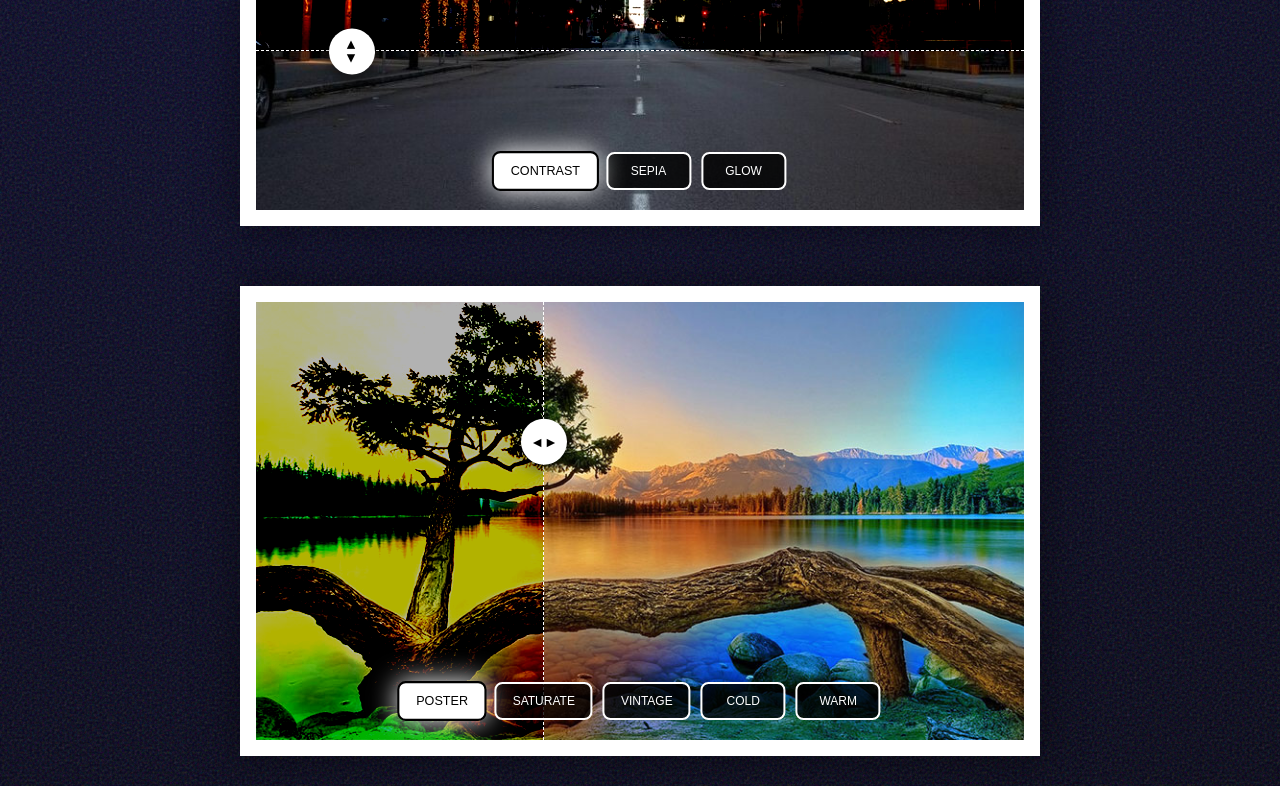
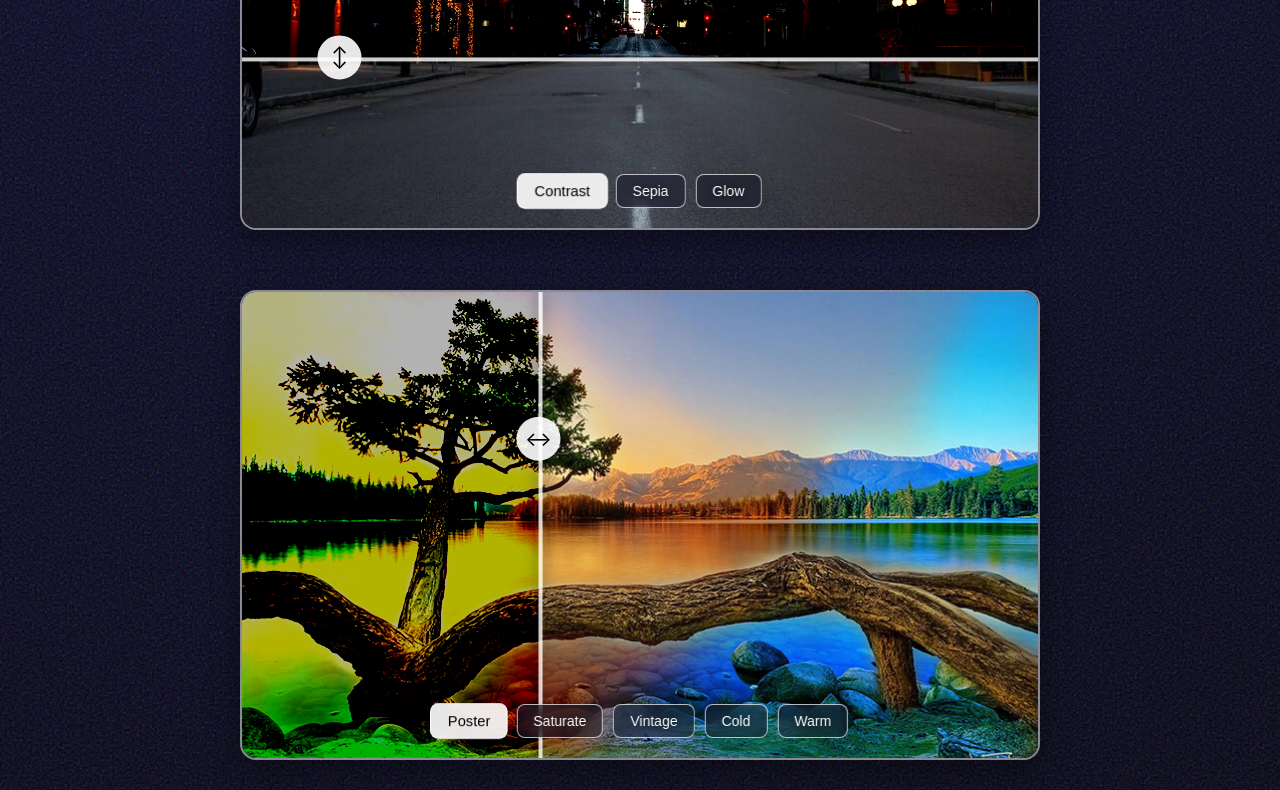
Before and after one commit to alekstar79/comparison-slider, a website built with Vite: page index.html in a window 1280 px wide. Shown: the part 963-1753 px from the top of the page. Built offline with nearby package versions, Linux system fonts and the light colour scheme.

Commit message:
update-2.0

```diff
--- a/src/ComparisonSlider.ts
+++ b/src/ComparisonSlider.ts
@@ -36,7 +36,7 @@ export class ComparisonSlider
     this.filterEngine = new FilterEngine(originalCanvas, filteredCanvas, this.originalImage)
     this.filterEngine.applyFilter(initialFilter)
 
-    this.dragController = new DragController(covered, direction)
+    this.dragController = new DragController(this.container, direction)
     this.resetPosition()
 
     new UiController(filterButtons, this.filterEngine)
--- a/src/DragController.ts
+++ b/src/DragController.ts
@@ -1,9 +1,10 @@
 export class DragController {
   private readonly container: HTMLElement
-  private readonly handle: HTMLElement
+  private readonly covered: HTMLElement
+  private readonly handleGrip: HTMLElement
+  private readonly handleLine: HTMLElement
   private readonly direction: 'horizontal' | 'vertical'
   private readonly filteredCanvas: HTMLCanvasElement
-  private readonly border: HTMLElement
 
   private isDragging = false
   private animationFrameId: number | null = null
@@ -13,26 +14,32 @@ export class DragController {
 
   constructor(container: HTMLElement, direction: 'horizontal' | 'vertical') {
     this.container = container
-    this.filteredCanvas = container.querySelector('.filtered-canvas')!
-    this.handle = container.querySelector('.handle')!
-    this.border = container.querySelector('.dashed-border')!
+    this.covered = container.querySelector('.covered')!
+    this.filteredCanvas = this.covered.querySelector('.filtered-canvas')!
+    this.handleGrip = container.querySelector('.handle-grip')!
+    this.handleLine = this.covered.querySelector('.handle-line')!
     this.direction = direction
 
     this.container.classList.add(this.direction)
-    this.handle.classList.add(this.direction)
+    this.handleGrip.classList.add(this.direction)
+    this.handleLine.classList.add(this.direction)
 
     this.bindEvents()
   }
 
   setPosition(x: number, y: number) {
-    const { clientWidth, clientHeight } = this.container
+    const { clientWidth, clientHeight } = this.covered
     this.posX = Math.max(0, Math.min(clientWidth, x))
     this.posY = Math.max(0, Math.min(clientHeight, y))
+
+    // Update grip immediately for responsiveness
+    this.handleGrip.style.transform = `translate(${this.posX}px, ${this.posY}px)`
+
     this.scheduleUpdate()
   }
 
   private getClientPos(e: MouseEvent | TouchEvent) {
-    const rect = this.container.getBoundingClientRect()
+    const rect = this.covered.getBoundingClientRect()
     const touch = 'touches' in e ? e.touches[0] : e
     return {
       x: touch.clientX - rect.left,
@@ -44,7 +51,7 @@ export class DragController {
     const onStart = (e: MouseEvent | TouchEvent) => {
       e.preventDefault()
       this.isDragging = true
-      this.handle.classList.add('draggable')
+      this.handleGrip.classList.add('draggable')
     }
 
     const onMove = (e: MouseEvent | TouchEvent) => {
@@ -56,20 +63,22 @@ export class DragController {
 
     const onEnd = () => {
       this.isDragging = false
-      this.handle.classList.remove('draggable')
+      this.handleGrip.classList.remove('draggable')
     }
 
-    this.handle.addEventListener('mousedown', onStart)
+    // We only drag the grip, not the line
+    this.handleGrip.addEventListener('mousedown', onStart)
     document.addEventListener('mousemove', onMove)
     document.addEventListener('mouseup', onEnd)
-    this.handle.addEventListener('touchstart', onStart, { passive: false })
+    this.handleGrip.addEventListener('touchstart', onStart, { passive: false })
     document.addEventListener('touchmove', onMove, { passive: false })
     document.addEventListener('touchend', onEnd)
   }
 
   private scheduleUpdate() {
     if (this.animationFrameId) {
-      cancelAnimationFrame(this.animationFrameId)
+      // No need to cancel, just let the last scheduled update run
+      return
     }
     this.animationFrameId = requestAnimationFrame(() => this.updateClip())
   }
@@ -79,12 +88,10 @@ export class DragController {
 
     if (this.direction === 'horizontal') {
       this.filteredCanvas.style.clipPath = `inset(0 calc(100% - ${this.posX}px) 0 0)`
-      this.border.style.width = `${this.posX}px`
-      this.handle.style.transform = `translate(${this.posX}px, ${this.posY}px)`
+      this.handleLine.style.transform = `translateX(${this.posX}px)`
     } else {
       this.filteredCanvas.style.clipPath = `inset(0 0 calc(100% - ${this.posY}px) 0)`
-      this.border.style.height = `${this.posY}px`
-      this.handle.style.transform = `translate(${this.posX}px, ${this.posY}px)`
+      this.handleLine.style.transform = `translateY(${this.posY}px)`
     }
   }
 }
--- a/src/FilterEngine.ts
+++ b/src/FilterEngine.ts
@@ -68,10 +68,6 @@ export class FilterEngine {
     }
 
     draw(this.originalCanvas)
-
-    const currentFilter = this.filteredCanvas.style.filter
-    this.filteredCanvas.style.filter = 'none'
     draw(this.filteredCanvas)
-    this.filteredCanvas.style.filter = currentFilter
   }
 }
--- a/src/SliderHtmlBuilder.ts
+++ b/src/SliderHtmlBuilder.ts
@@ -30,10 +30,7 @@ export class SliderHtmlBuilder
   static enhanceImage(img: HTMLImageElement): HTMLElement
   {
     const container = document.createElement('div')
-    // Transfer classes from the original image to the new container
     container.className = `slider-container ${img.className}`
-
-    // Set aspect ratio for responsive scaling in media queries
     container.style.aspectRatio = `${img.naturalWidth} / ${img.naturalHeight}`
 
     const direction = (img.dataset.direction as 'horizontal' | 'vertical') || 'horizontal'
@@ -59,13 +56,11 @@ export class SliderHtmlBuilder
       <canvas class="original-canvas"></canvas>
       <canvas class="filtered-canvas"></canvas>
 
-      <div class="handle">
-        <span>◄►</span>
-      </div>
+      <div class="handle-line"></div>
 
-      <div class="dashed-border"></div>
       <div class="filter-buttons">${filtersHtml}</div>
-    </div>`
+    </div>
+    <div class="handle-grip"></div>` // Moved handle-grip outside .covered
 
     const parent = img.parentNode!
     parent.insertBefore(container, img)
--- a/src/style.css
+++ b/src/style.css
@@ -14,7 +14,7 @@ body {
   flex-direction: column;
   align-items: center;
 
-  font-family: Arial, serif;
+  font-family: -apple-system, BlinkMacSystemFont, "Segoe UI", Roboto, Helvetica, Arial, sans-serif, "Apple Color Emoji", "Segoe UI Emoji";
   color: #fff;
 
   overflow-x: hidden;
@@ -50,11 +50,12 @@ h2 {
   position: relative;
   width: 100%;
   height: 100%;
-  border: 16px solid #FFF;
-  box-shadow: 0 0 40px 5px rgba(0,0,0,.4);
+  border: 2px solid rgba(255, 255, 255, 0.5);
+  border-radius: 16px;
+  box-shadow: 0 10px 30px rgba(0,0,0,.4);
   display: block;
   line-height: 0;
-  overflow: visible;
+  overflow: hidden; /* Hide overflowing parts of the canvas */
 }
 
 .slider-large {
@@ -78,6 +79,7 @@ h2 {
   width: 100%;
   height: 100%;
   display: block;
+  border-radius: 14px; /* Match parent's border-radius */
 }
 
 .original-canvas {
@@ -91,67 +93,58 @@ h2 {
   display: none !important;
 }
 
-.handle {
-  position: absolute;
-  width: 46px;
-  height: 46px;
-  margin-left: -23px;
-  margin-top: -23px;
-  border-radius: 50%;
-  background-color: #fff;
-  text-align: center;
-  cursor: grab;
-  user-select: none;
-  box-shadow: 0 4px 15px rgba(0,0,0,0.6);
-  z-index: 1000;
-}
-
-.handle span {
-  position: absolute;
-  left: 50%;
-  top: 50%;
-  transform: translate(-50%, -50%);
-  color: #000;
-  font-size: 14px;
-  font-weight: bold;
-  white-space: nowrap;
-  margin: 0 !important;
-}
-.horizontal .handle span {
-  transform: translate(-50%, -50%) rotate(0deg);
-}
-.vertical .handle span {
-  transform: translate(-50%, -50%) rotate(90deg);
-}
-.handle:hover {
-  background-color: #555;
-}
-.handle:hover span {
-  color: #FFF !important;
-}
-.handle.draggable {
-  background-color: #555;
-}
-.handle.draggable span {
-  color: #FFF !important;
-}
-
-.dashed-border {
+.handle-line {
   position: absolute;
   top: 0;
   left: 0;
-  width: 100%;
-  height: 100%;
-  pointer-events: none;
-  z-index: 3;
-  box-sizing: border-box;
+  background-color: rgba(255, 255, 255, 0.8);
+  box-shadow: 0 0 15px rgba(0,0,0,0.6);
+  z-index: 5;
+  pointer-events: none; /* The line is not interactive */
 }
 
-.horizontal .dashed-border {
-  border-right: 1px dashed #FFF;
+.handle-grip {
+  position: absolute;
+  top: 0;
+  left: 0;
+  width: 44px;
+  height: 44px;
+  margin-left: -22px;
+  margin-top: -22px;
+  background-color: rgba(255, 255, 255, 0.9);
+  border-radius: 50%;
+  z-index: 10;
+  cursor: grab;
+  display: flex;
+  align-items: center;
+  justify-content: center;
+  /* Removed: transition: transform 0.1s; */
 }
-.vertical .dashed-border {
-  border-bottom: 1px dashed #FFF;
+
+.handle-grip:after {
+  content: '↔';
+  color: black;
+  font-size: 20px;
+}
+
+.handle-grip.draggable {
+  cursor: grabbing;
+  transform: scale(1.1);
+}
+
+.horizontal .handle-line {
+  width: 4px;
+  height: 100%;
+  margin-left: -2px;
+}
+.vertical .handle-line {
+  width: 100%;
+  height: 4px;
+  margin-top: -2px;
+}
+
+.vertical .handle-grip:after {
+  content: '↕';
 }
 
 .filter-buttons {
@@ -167,29 +160,29 @@ h2 {
   width: 90%;
 }
 .filter-buttons button {
-  padding: 10px 16px;
-  border: 2px solid #fff;
-  background: rgba(0,0,0,0.8);
+  padding: 8px 16px;
+  border: 1px solid rgba(255, 255, 255, 0.7);
+  background: rgba(20, 20, 40, 0.5);
+  backdrop-filter: blur(10px);
+  -webkit-backdrop-filter: blur(10px);
   color: #fff;
   cursor: pointer;
   border-radius: 8px;
-  font-size: 12px;
+  font-size: 14px;
   font-weight: 500;
-  transition: all 0.3s ease;
-  min-width: 85px;
-  text-transform: uppercase;
+  text-shadow: 0 0 5px rgba(0,0,0,0.5);
+  transition: all 0.2s ease;
 }
 .filter-buttons button:hover {
-  background: #fff !important;
-  color: #000 !important;
-  transform: translateY(-3px);
-  box-shadow: 0 6px 20px rgba(255,255,255,0.5);
+  background: rgba(255, 255, 255, 0.2);
+  border-color: rgba(255, 255, 255, 1);
+  transform: translateY(-2px);
 }
 .filter-buttons button.active {
-  background: #fff !important;
-  color: #000 !important;
-  box-shadow: 0 0 25px #fff;
-  border-color: #000;
+  background: rgba(255, 255, 255, 0.9);
+  color: #000;
+  border-color: rgba(255, 255, 255, 0.9);
+  text-shadow: none;
   transform: scale(1.05);
 }
 
```
